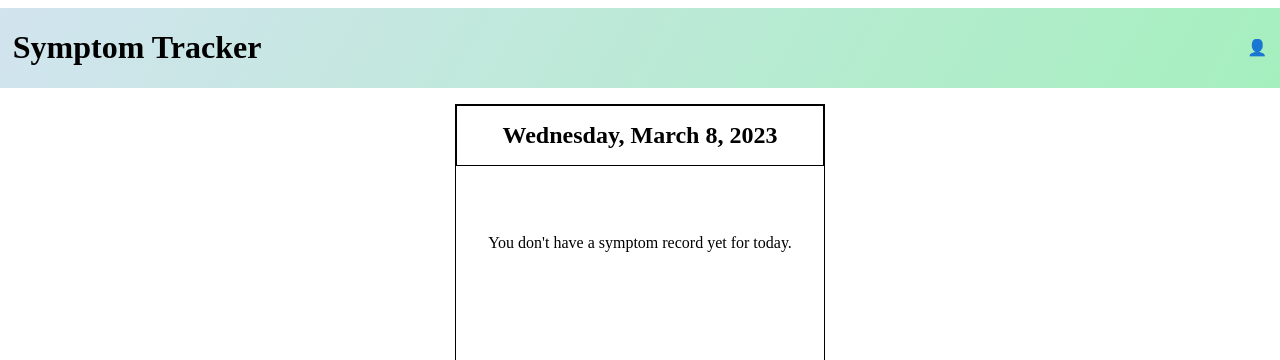
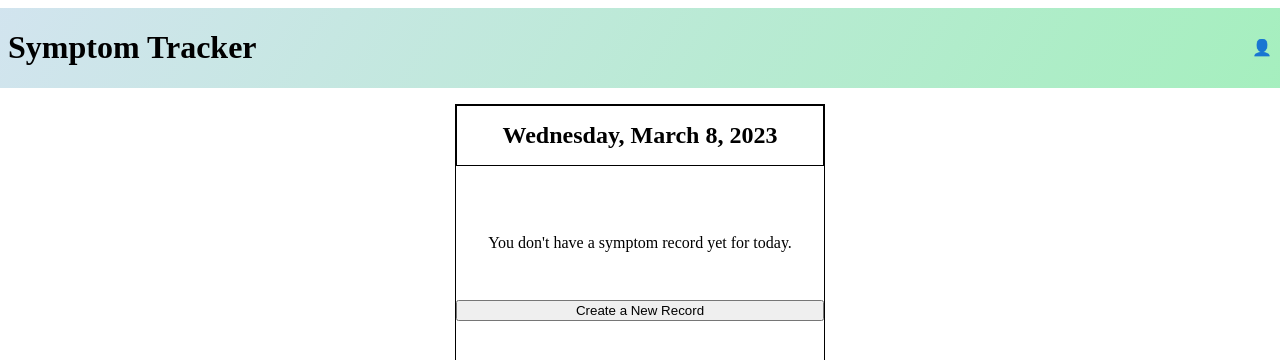
Before and after one commit to dyazdani/symptom-tracker, a website: page index.html in a window 1280 px wide. Shown: the top 360 px of the page. Drawn offline with Linux system fonts and the light colour scheme.

Commit message:
Added 'Create a New Record' button

```diff
--- a/index.html
+++ b/index.html
@@ -14,7 +14,7 @@
       <!-- TODO: set the date here from data.json in your JS -->
       <h2><time id="date"></time></h2>
       <p class="no-record">You don't have a symptom record yet for today.</p>
-
+      <button id="add-record" type="button">Create a New Record</button>
       <section id="symptoms">
         <!-- TODO: dynamically add the symptoms from data.json here using JS
                     Consult mocks/ to figure out what HTML elements you'll need to use
--- a/styles/style.css
+++ b/styles/style.css
@@ -12,7 +12,7 @@ header {
   background: linear-gradient(120deg, rgb(210, 228, 239) 0%, rgb(165, 239, 190) 100%);
   padding: 0 1rem;
   margin-bottom: 1rem;
-  width: 98vw;
+  width: 100%;
 }
 
 body {
```
